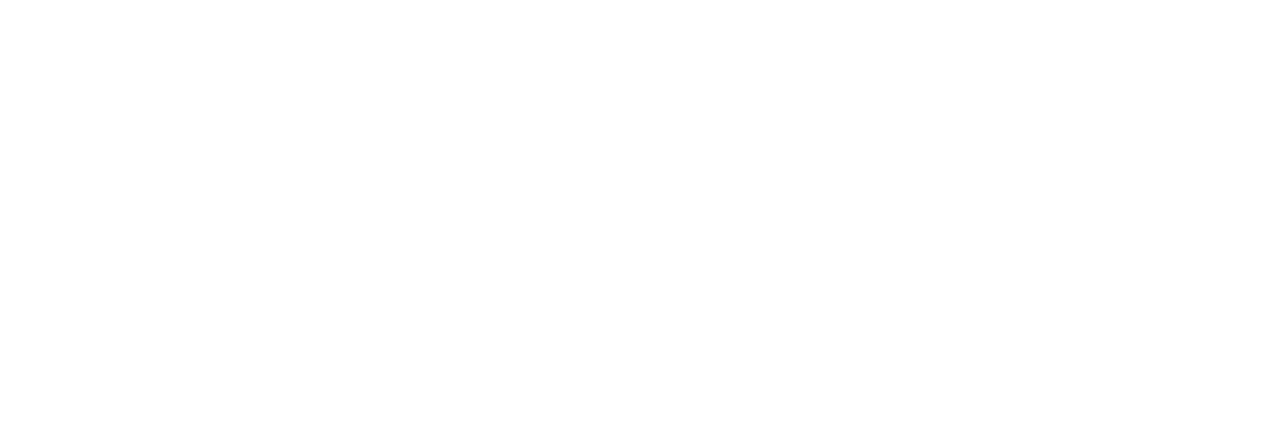
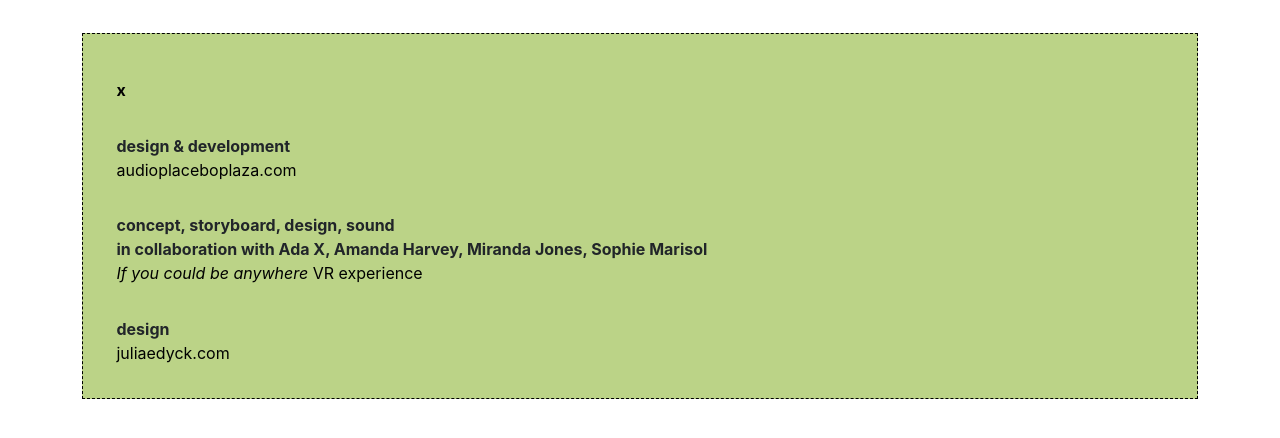
Before and after one commit to juliaedyck/webportfolio, a JavaScript app in the folder webportfolio/: page /Web in a window 1280 px wide. Before the commit this address had no page. Shown: the top 438 px of the page. Built offline with nearby package versions, Linux system fonts and the light colour scheme; the HTML template or start-up script is replaced by a standard one.

Commit message:
added web page

```diff
--- a/webportfolio/src/App.js
+++ b/webportfolio/src/App.js
@@ -2,6 +2,7 @@
 import './App.css';
 import { BrowserRouter as Router, Routes, Route, Link } from "react-router-dom";
 import Home from './components/Home';
+import Web from './components/Web';
 
 function App() {
   return (
@@ -11,6 +12,8 @@
 
         <Routes>
           <Route path="/" element={<Home />} />
+          <Route path="/Web" element={<Web />} />
+
           </Routes>
 
       </Router>
--- a/webportfolio/src/components/Home.js
+++ b/webportfolio/src/components/Home.js
@@ -1,5 +1,6 @@
 import Container from 'react-bootstrap/Container';
 import styled from 'styled-components';
+import { NavLink } from 'react-router-dom';
 
 
 const Home = () => {
@@ -9,11 +10,11 @@
 {/* <Container> */}
     <Box>
         <Div4>
-           <Text>about</Text>
+           <Text>info</Text>
         <Div3>
             <Text>media</Text>
         <Div2>
-            web
+        <StyledNavLink to="/Web">web</StyledNavLink>
 <Div1>
     julia e dyck    </Div1>
     </Div2>
@@ -28,10 +29,17 @@
 )
 
 }
+const StyledNavLink = styled(NavLink)`
+text-decoration: none;
+outline: none;
+color: black;
+`
 
 const Text = styled.div`
 width: fit-content;
 max-width: 20%;
+
+
 /* height: fit-content; */
 `
 
@@ -42,7 +50,7 @@
 flex-direction: column;
 justify-content: center;
 align-items: center;
-background-color: orange;
+background-color: white;
 background-size: contain;
 position: absolute;
 background-position: center;
@@ -51,8 +59,8 @@
 
 const Div4 = styled.div`
 /* z-index: -1000; */
-height: 100%;
-width: 100%;
+height: 80%;
+width: 80%;
 padding: 7%;
 padding-left: 20%;
 flex-direction: column;
@@ -60,7 +68,7 @@
 justify-content: center;
 align-content: center;
 border: 1px black;
-background-color: orange;
+background-color: #ffcc98;
 
 
 border-style: dashed;
@@ -81,7 +89,7 @@
 align-content: center;
 padding: 7%;
 padding-left:20%;
-background-color: lightyellow;
+background-color: #ffde95;
 
 border: 1px black;
 border-style: solid;
@@ -97,6 +105,7 @@
 /* z-index: 200; */
 
 width: 80%;
+height: 80%;
 display: flex;
 min-height: 50%;
 flex-direction: column;
@@ -105,7 +114,7 @@
 padding: 7%;
 padding-left: 20%;
 
-background-color: lightgreen;
+background-color:  #bbd387;
 border: 1px black;
 
 border-style: dashed;
@@ -122,13 +131,14 @@
 /* z-index: 300; */
 
 width: 80%;
+height: 80%;
 min-height: 20%;
 display: flex;
 justify-content: center;
 align-content: center;
 
 padding: 5px;
-background-color: lightblue;
+background-color:  #80b5c2;
 border: 1px black;
 border-style: solid;
 
--- /dev/null
+++ b/webportfolio/src/components/Web.js
@@ -0,0 +1,74 @@
+import Container from 'react-bootstrap/Container';
+import styled from 'styled-components';
+import { NavLink } from 'react-router-dom';
+
+
+const Web = () => {
+
+    return (
+        <Container>
+            <Wrapper>
+
+       <Back> <StyledNavLink to="/"> x </StyledNavLink> </Back>
+<Div>
+design & development
+</Div>
+ <Link target="_blank" href= 'http://audioplaceboplaza.com/'> audioplaceboplaza.com </Link>
+ <Div>
+concept, storyboard, design, sound
+<div>in collaboration with Ada X, Amanda Harvey, Miranda Jones, Sophie Marisol</div>
+</Div>
+ <Link target="_blank" href= 'https://hubs.mozilla.com/h3Ls7Bb/surrender-honeydew-conclave/'><Italic> If you could be anywhere </Italic>VR experience </Link>
+ <Div>
+design
+</Div>
+ <Link target="_blank" href= 'https://www.juliaedyck.com/'> juliaedyck.com </Link>
+ </Wrapper>
+</Container>
+
+    )
+}
+const Wrapper = styled.div`
+height: 100%;
+border: 1px black;
+background-color:  #bbd387;
+border-style: dashed;
+padding: 3%;
+margin-top: 3%;
+`
+const Back = styled.div`
+padding-top: 1%;
+font-weight: bold;
+`
+const StyledNavLink = styled(NavLink)`
+text-decoration: none;
+outline: none;
+color: black;
+&:hover {
+
+font-size: 18px;
+transition: 0.3s;
+color: black;
+}
+`
+
+const Div = styled.div`
+padding-top: 3%;
+font-weight: bold;
+`
+
+const Link = styled.a`
+text-decoration: none;
+color: black;
+
+&:hover {
+
+font-size: 18px;
+transition: 0.3s;
+color: black;
+}
+`
+const Italic = styled.span`
+font-style:italic;
+`
+export default Web;
```
